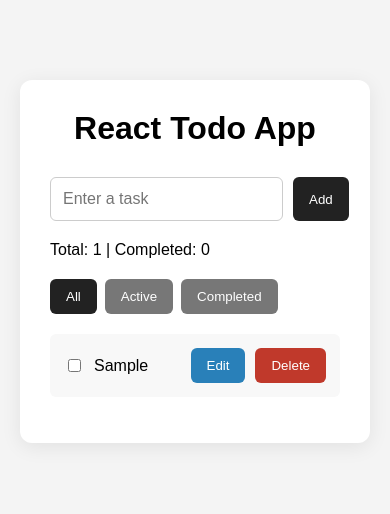
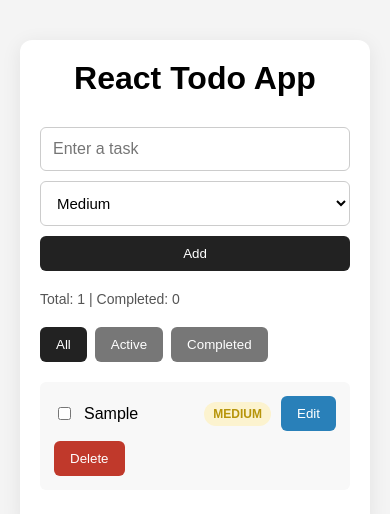
Before and after one commit to bkuvshinnikov/lab2-react-todo, a React (Vite) app: page / in a window 390 px wide. Both pictures are taken after typing "Sample" into the empty fields and a click on the button "Add". Shown: the top 514 px of the page. Built offline with nearby package versions, Linux system fonts and the light colour scheme.

Commit message:
Added priorities.

```diff
--- a/src/App.jsx
+++ b/src/App.jsx
@@ -2,9 +2,12 @@ import { useEffect, useState } from 'react'
 
 function App() {
   const [task, setTask] = useState('')
+  const [priority, setPriority] = useState('medium')
   const [filter, setFilter] = useState('all')
+
   const [editingId, setEditingId] = useState(null)
   const [editingText, setEditingText] = useState('')
+  const [editingPriority, setEditingPriority] = useState('medium')
 
   const [todos, setTodos] = useState(() => {
     const savedTodos = localStorage.getItem('todos')
@@ -24,10 +27,12 @@ function App() {
       id: Date.now(),
       text: task.trim(),
       completed: false,
+      priority: priority,
     }
 
     setTodos([...todos, newTodo])
     setTask('')
+    setPriority('medium')
   }
 
   const deleteTodo = (id) => {
@@ -47,6 +52,7 @@ function App() {
   const startEditing = (todo) => {
     setEditingId(todo.id)
     setEditingText(todo.text)
+    setEditingPriority(todo.priority || 'medium')
   }
 
   const saveEdit = (id) => {
@@ -57,18 +63,24 @@ function App() {
     setTodos(
       todos.map(todo =>
         todo.id === id
-          ? { ...todo, text: editingText.trim() }
+          ? {
+              ...todo,
+              text: editingText.trim(),
+              priority: editingPriority,
+            }
           : todo
       )
     )
 
     setEditingId(null)
     setEditingText('')
+    setEditingPriority('medium')
   }
 
   const cancelEdit = () => {
     setEditingId(null)
     setEditingText('')
+    setEditingPriority('medium')
   }
 
   const filteredTodos = todos.filter(todo => {
@@ -99,6 +111,15 @@ function App() {
             }
           }}
         />
+
+        <select
+          value={priority}
+          onChange={(event) => setPriority(event.target.value)}
+        >
+          <option value="low">Low</option>
+          <option value="medium">Medium</option>
+          <option value="high">High</option>
+        </select>
 
         <button onClick={addTodo}>
           Add
@@ -162,6 +183,18 @@ function App() {
                   }}
                 />
 
+                <select
+                  className="edit-priority"
+                  value={editingPriority}
+                  onChange={(event) =>
+                    setEditingPriority(event.target.value)
+                  }
+                >
+                  <option value="low">Low</option>
+                  <option value="medium">Medium</option>
+                  <option value="high">High</option>
+                </select>
+
                 <button
                   className="save-button"
                   onClick={() => saveEdit(todo.id)}
@@ -180,6 +213,14 @@ function App() {
               <>
                 <span className={todo.completed ? 'completed' : ''}>
                   {todo.text}
+                </span>
+
+                <span
+                  className={`priority ${
+                    todo.priority || 'medium'
+                  }`}
+                >
+                  {todo.priority || 'medium'}
                 </span>
 
                 <button
--- a/src/index.css
+++ b/src/index.css
@@ -15,7 +15,7 @@ body {
 
 #root {
   width: 100%;
-  max-width: 750px;
+  max-width: 850px;
   padding: 20px;
 }
 
@@ -27,9 +27,9 @@ body {
 }
 
 h1 {
-  text-align: center;
   margin-top: 0;
   margin-bottom: 30px;
+  text-align: center;
 }
 
 .todo-form {
@@ -43,6 +43,14 @@ h1 {
   font-size: 16px;
   border: 1px solid #ccc;
   border-radius: 6px;
+}
+
+.todo-form select {
+  padding: 12px;
+  font-size: 15px;
+  border: 1px solid #ccc;
+  border-radius: 6px;
+  background: white;
 }
 
 button {
@@ -61,6 +69,8 @@ button:hover {
 
 .stats {
   margin-top: 20px;
+  font-size: 14px;
+  color: #555;
 }
 
 .filters {
@@ -98,7 +108,11 @@ li:hover {
   transform: scale(1.01);
 }
 
-li span {
+li input[type='checkbox'] {
+  cursor: pointer;
+}
+
+li span:first-of-type {
   flex: 1;
 }
 
@@ -107,12 +121,44 @@ li span {
   opacity: 0.5;
 }
 
+.priority {
+  padding: 5px 9px;
+  border-radius: 12px;
+  font-size: 12px;
+  font-weight: bold;
+  text-transform: uppercase;
+}
+
+.priority.low {
+  background: #d5f5e3;
+  color: #1e8449;
+}
+
+.priority.medium {
+  background: #fcf3cf;
+  color: #b7950b;
+}
+
+.priority.high {
+  background: #fadbd8;
+  color: #c0392b;
+}
+
 .edit-input {
   flex: 1;
+  min-width: 0;
   padding: 8px;
   font-size: 15px;
   border: 1px solid #ccc;
   border-radius: 6px;
+}
+
+.edit-priority {
+  padding: 8px;
+  font-size: 14px;
+  border: 1px solid #ccc;
+  border-radius: 6px;
+  background: white;
 }
 
 .edit-button {
@@ -132,7 +178,39 @@ li span {
 }
 
 .empty-message {
+  margin-top: 30px;
   text-align: center;
-  margin-top: 30px;
   color: #777;
 }
+
+@media (max-width: 650px) {
+  body {
+    padding-top: 20px;
+  }
+
+  .todo-app {
+    padding: 20px;
+  }
+
+  .todo-form {
+    flex-direction: column;
+  }
+
+  .todo-form input,
+  .todo-form select,
+  .todo-form button {
+    width: 100%;
+  }
+
+  .filters {
+    flex-wrap: wrap;
+  }
+
+  li {
+    flex-wrap: wrap;
+  }
+
+  .edit-input {
+    width: 100%;
+  }
+}
```
